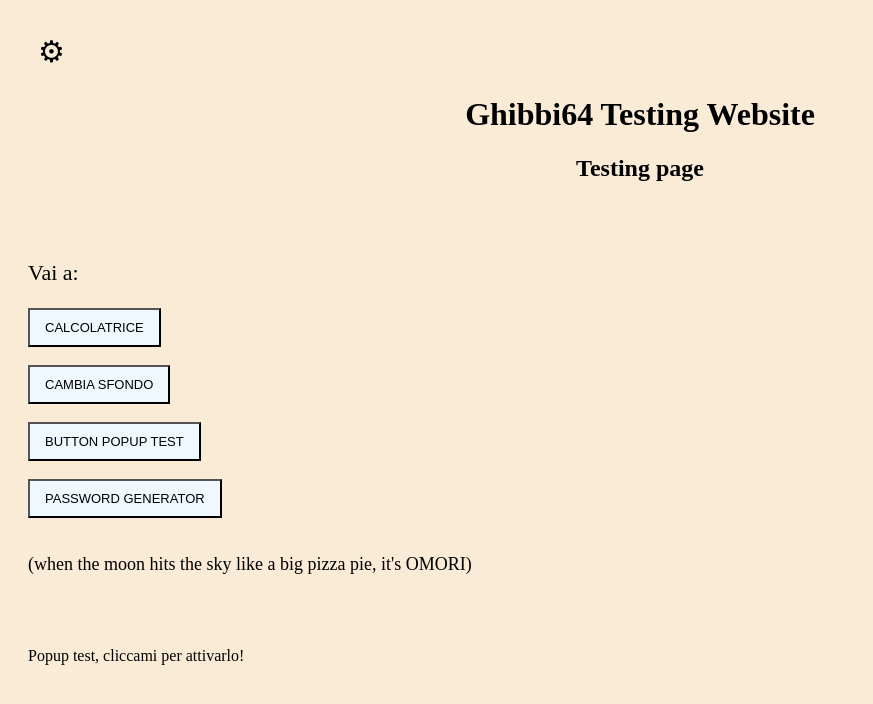
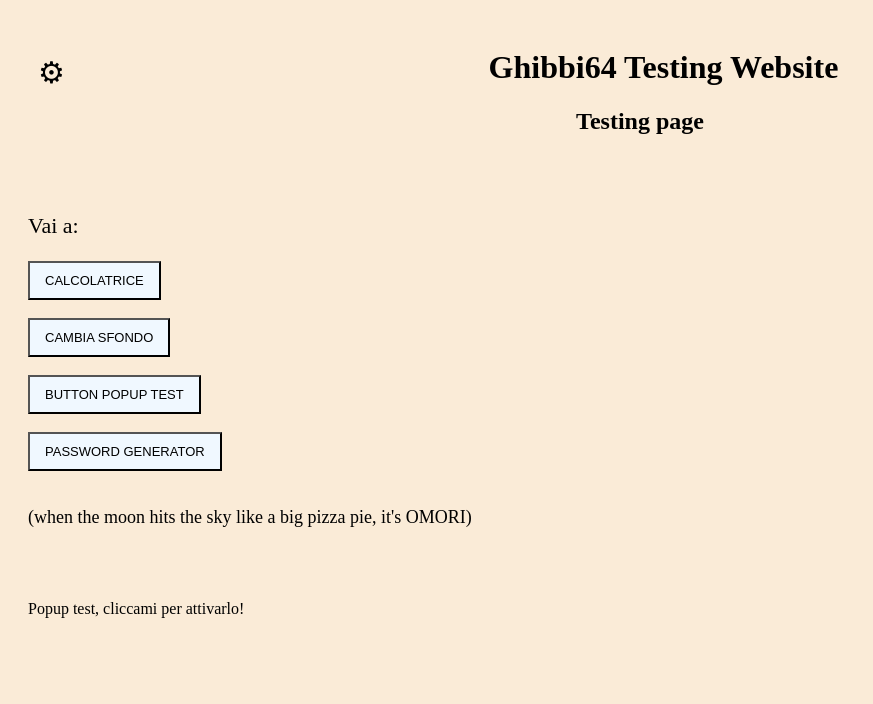
Before and after one commit to Ghibbi64/ghibbi64.github.io, a plain HTML site: page index.html in a window 1280 px wide. Shown: the whole page, without its empty margins (0-873 px from the left). Drawn offline with Linux system fonts and the light colour scheme.

Commit message:
spostato tasto impostazioni a sinistra del titolo

```diff
--- a/index.html
+++ b/index.html
@@ -17,11 +17,15 @@
         <a href="#">Quarta voce</a>
       </div>
     <div id="main">
-        <button class="opt" type="button" id="button_opt">
-            <span onclick="openNav()">&#9881;</span>
-        </button>
         <div id="TITOLO">
-            <h1>Ghibbi64 Testing Website</h1>
+            <h1>
+                <div id="div_opzioni">
+                    <button id="opzioni" type="button" id="button_opt">
+                        <span onclick="openNav()">&#9881;</span>
+                    </button>
+                </div>
+                Ghibbi64 Testing Website
+            </h1>
             <h2>Testing page</h2>
         </div>
         <br><br>
--- a/stile.css
+++ b/stile.css
@@ -3,6 +3,20 @@ body {
 }
 #TITOLO {
     text-align:center;
+    display:block;
+    float: none;
+}
+#div_opzioni{
+    float:left;
+    text-align:left;
+    display:block;
+}
+#opzioni {
+  padding:6px 10px;
+  font-size:30px;
+  border:none;
+  background-color:transparent;
+  cursor:pointer;
 }
 p {
     font-size:22px;
@@ -17,12 +31,6 @@ button {
 }
 .commenti {
     font-size:18px;
-}
-.opt {
-    padding:6px 10px;
-    font-size:30px;
-    border:none;
-    background-color:transparent;
 }
 /*____________________________________________________________________*/
 /* Popup container */
```
